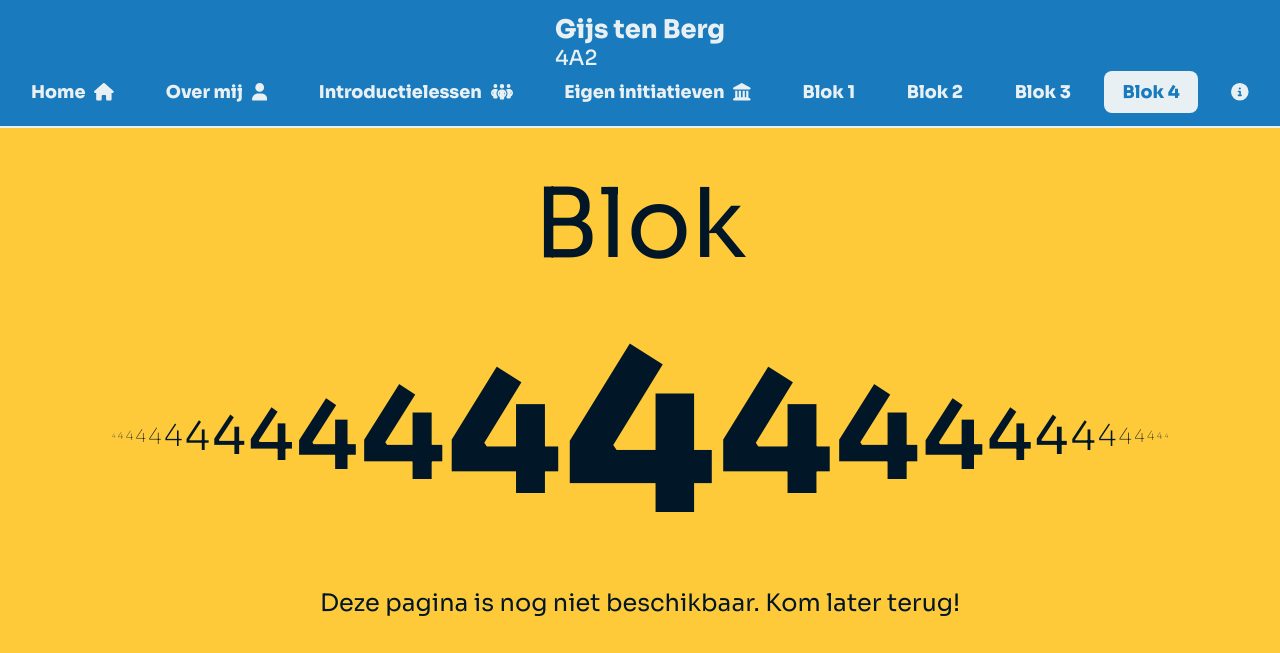
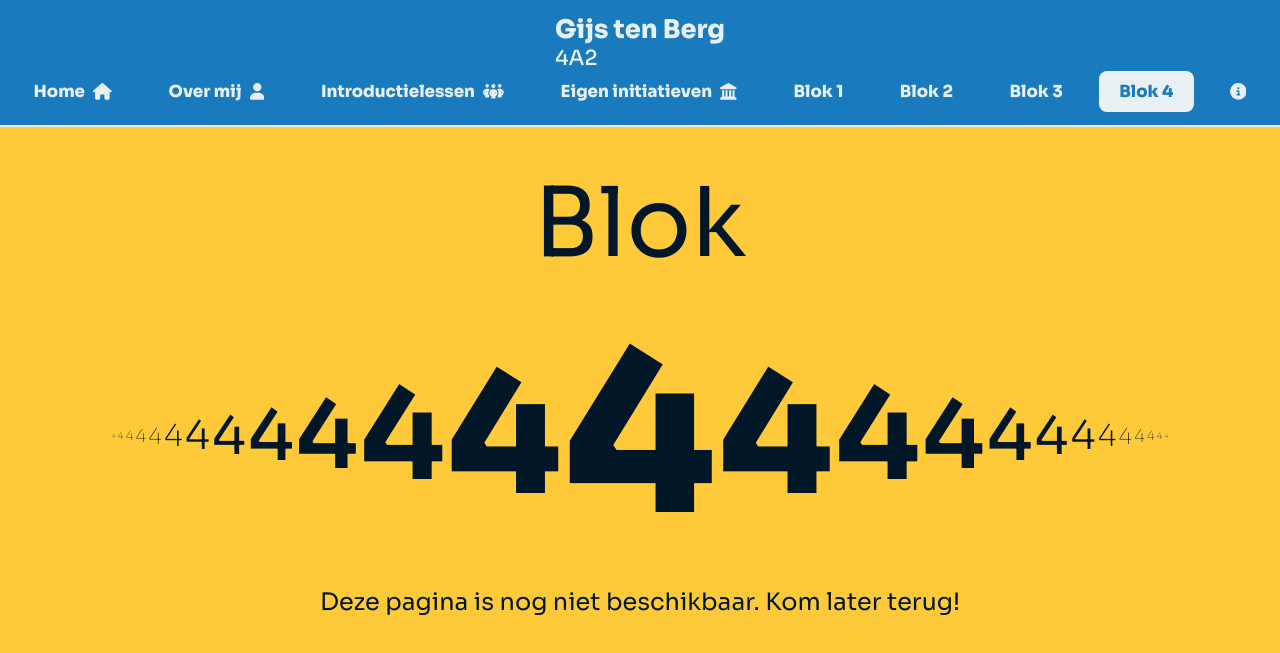
Before and after one commit to Gijs6/ckv, a Flask app: page /gijstenberg4a2/blok-4 in a window 1280 px wide. Shown: the top 653 px of the page. Run offline with Flask 3, Linux system fonts and the light colour scheme; some libraries are stand-ins or nearby versions.

Commit message:
Adjust menu font

```diff
--- a/static/styles/ckvbasis.css
+++ b/static/styles/ckvbasis.css
@@ -108,7 +108,7 @@ ul, ol {
     position: relative;
     z-index: 100;
     font-weight: 900;
-    font-size: 1.1em;
+    font-size: clamp(0.9em, 1.3vw, 1.3em);
     transition: 300ms all ease-in-out;
     display: flex;
     gap: 0.5em;
```
